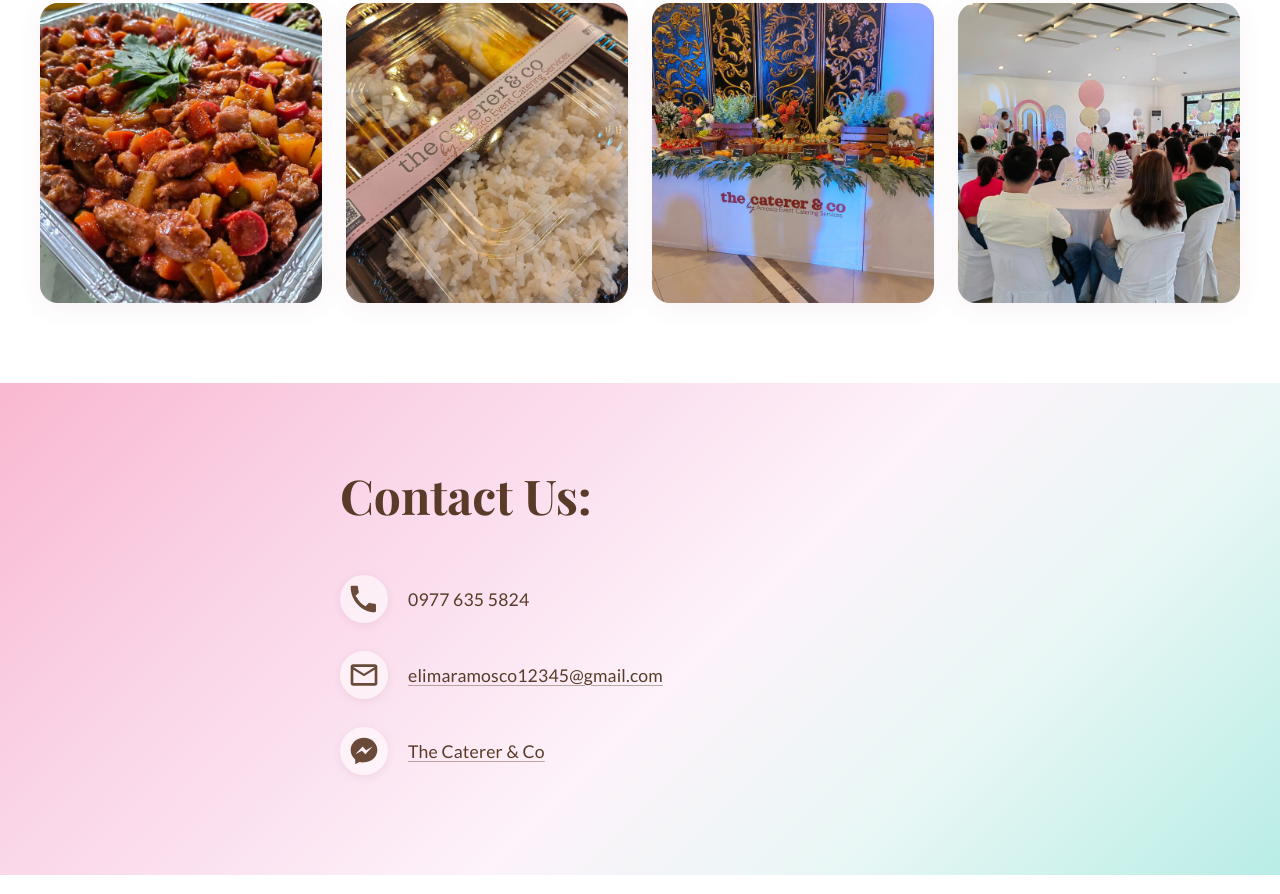
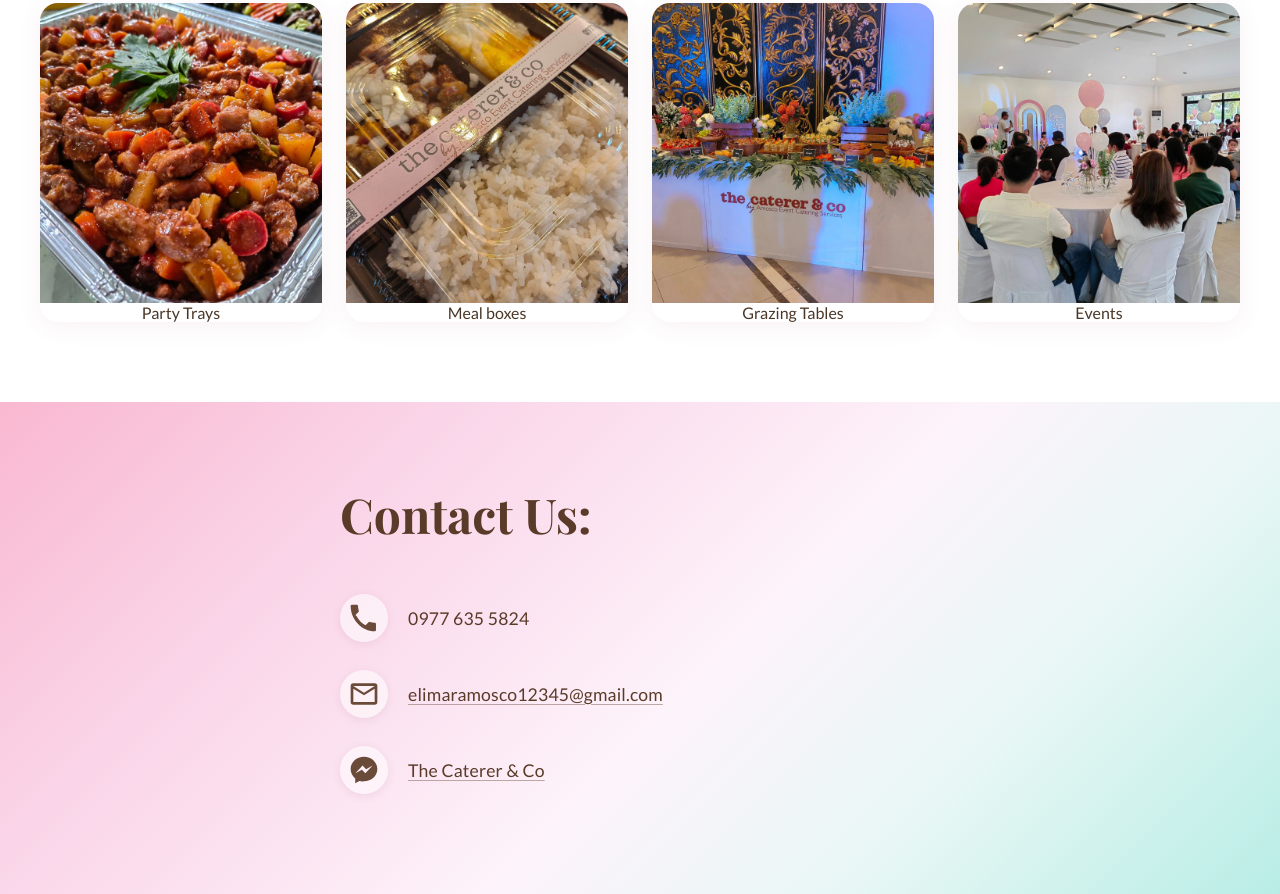
Before and after one commit to gabe-0017/CSSWENG-Group-7, a plain HTML site: page index.html in a window 1280 px wide. Shown: the part 1994-2888 px from the top of the page. Drawn offline with nearby package versions, Linux system fonts and the light colour scheme; a web font is replaced by a local one.

Commit message:
Update index.html

```diff
--- a/index.html
+++ b/index.html
@@ -115,18 +115,30 @@
 
         <div class="portfolio-item">
           <img src="images/489955354_1100202765461115_2396312437974451255_n.jpg" alt="Party Tray">
+            <div class="portfolio-label">
+            Party Trays
+          </div>
         </div>
 
         <div class="portfolio-item">
           <img src="images/489827343_1100973872050671_2596197340560491257_n.jpg" alt="Meal box">
+          <div class="portfolio-label">
+            Meal boxes
+          </div>
         </div>
 
         <div class="portfolio-item">
           <img src="images/491385366_1105336538281071_5570610922383578474_n.jpg" alt="Grazing Table">
+          <div class="portfolio-label">
+            Grazing Tables
+          </div>
         </div>
 
         <div class="portfolio-item">
           <img src="images/489821395_1100472665434125_4050857798346935465_n.jpg" alt="Event">
+          <div class="portfolio-label">
+            Events
+          </div>
         </div>
 
       </div>
```
